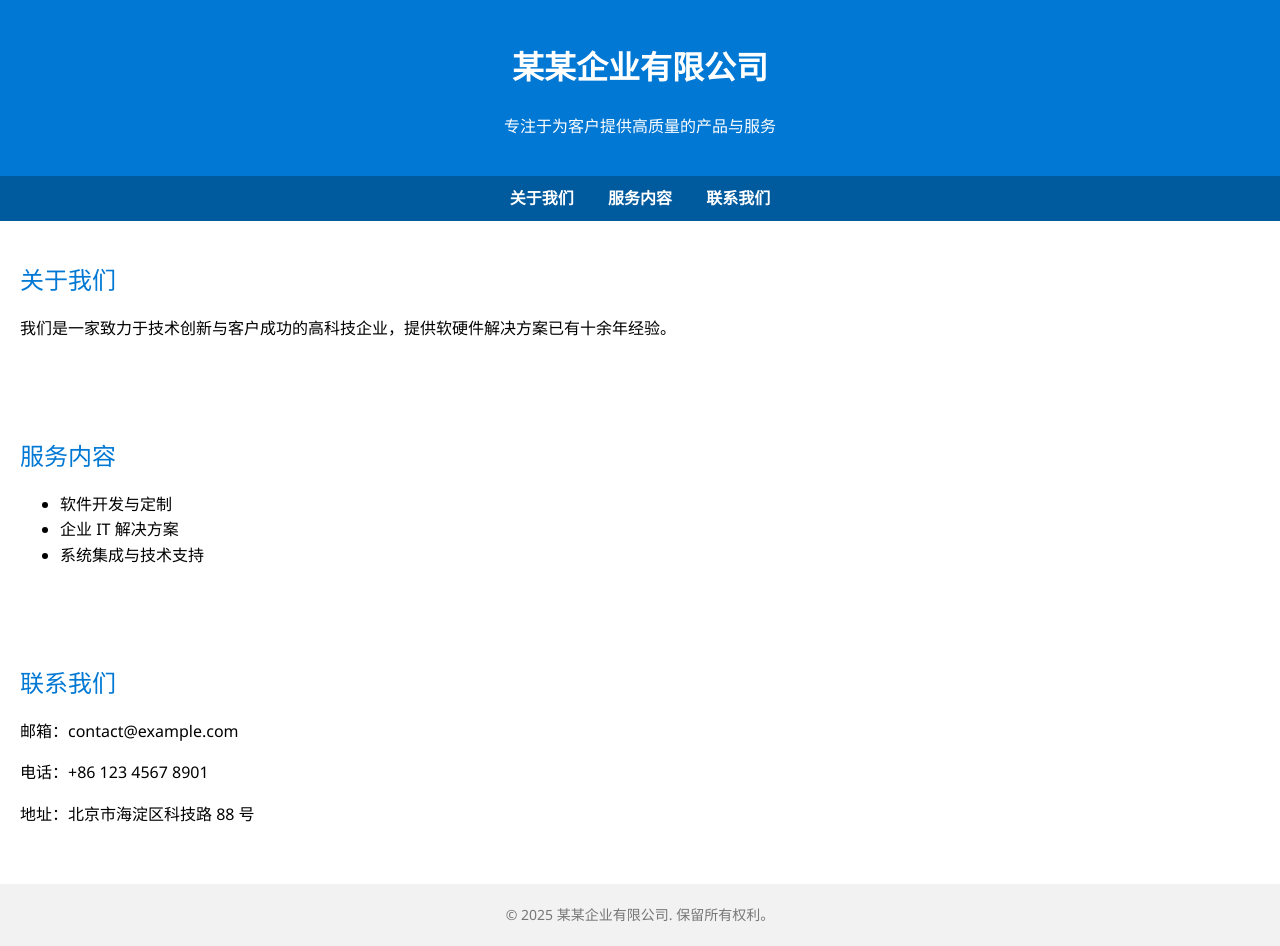
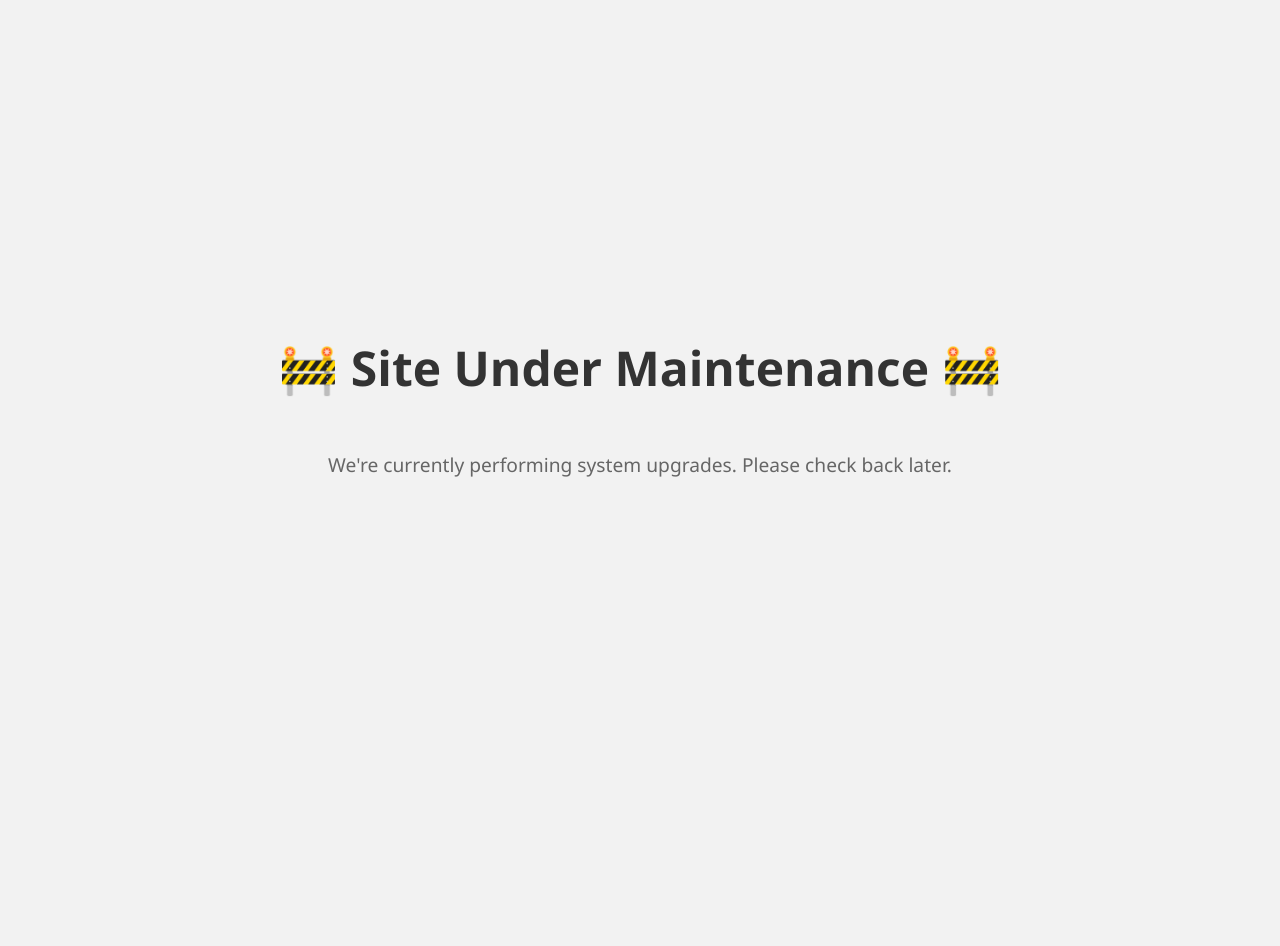
Before and after one commit to Displaysbook/SCULPART, a plain HTML site: page index.html in a window 1280 px wide. After the commit the page ends 800 px from the top, so only its background shows below. Drawn offline with Linux system fonts and the light colour scheme.

Commit message:
Add files via upload

```diff
--- a/index.html
+++ b/index.html
@@ -1,87 +1,35 @@
 <!DOCTYPE html>
-<html lang="zh">
+<html lang="en">
 <head>
-  <meta charset="UTF-8" />
-  <meta name="viewport" content="width=device-width, initial-scale=1.0" />
-  <title>某某企业有限公司</title>
+  <meta charset="UTF-8">
+  <title>Site Under Maintenance</title>
   <style>
     body {
       margin: 0;
+      padding: 0;
+      background-color: #f2f2f2;
       font-family: "Segoe UI", sans-serif;
-      line-height: 1.6;
-    }
-    header {
-      background-color: #0078d4;
-      color: white;
-      padding: 20px;
+      display: flex;
+      flex-direction: column;
+      align-items: center;
+      justify-content: center;
+      height: 100vh;
       text-align: center;
     }
-    nav {
-      background: #005a9e;
-      color: white;
-      padding: 10px;
-      text-align: center;
+
+    h1 {
+      font-size: 3em;
+      color: #333;
     }
-    nav a {
-      color: white;
-      margin: 0 15px;
-      text-decoration: none;
-      font-weight: bold;
-    }
-    section {
-      padding: 40px 20px;
-    }
-    .section-title {
-      font-size: 24px;
-      margin-bottom: 10px;
-      color: #0078d4;
-    }
-    footer {
-      background: #f2f2f2;
-      padding: 20px;
-      text-align: center;
-      font-size: 14px;
-      color: #777;
+
+    p {
+      font-size: 1.2em;
+      color: #666;
     }
   </style>
 </head>
 <body>
-
-  <header>
-    <h1>某某企业有限公司</h1>
-    <p>专注于为客户提供高质量的产品与服务</p>
-  </header>
-
-  <nav>
-    <a href="#about">关于我们</a>
-    <a href="#services">服务内容</a>
-    <a href="#contact">联系我们</a>
-  </nav>
-
-  <section id="about">
-    <div class="section-title">关于我们</div>
-    <p>我们是一家致力于技术创新与客户成功的高科技企业，提供软硬件解决方案已有十余年经验。</p>
-  </section>
-
-  <section id="services">
-    <div class="section-title">服务内容</div>
-    <ul>
-      <li>软件开发与定制</li>
-      <li>企业 IT 解决方案</li>
-      <li>系统集成与技术支持</li>
-    </ul>
-  </section>
-
-  <section id="contact">
-    <div class="section-title">联系我们</div>
-    <p>邮箱：contact@example.com</p>
-    <p>电话：+86 123 4567 8901</p>
-    <p>地址：北京市海淀区科技路 88 号</p>
-  </section>
-
-  <footer>
-    © 2025 某某企业有限公司. 保留所有权利。
-  </footer>
-
+  <h1>🚧 Site Under Maintenance 🚧</h1>
+  <p>We're currently performing system upgrades. Please check back later.</p>
 </body>
 </html>
```
